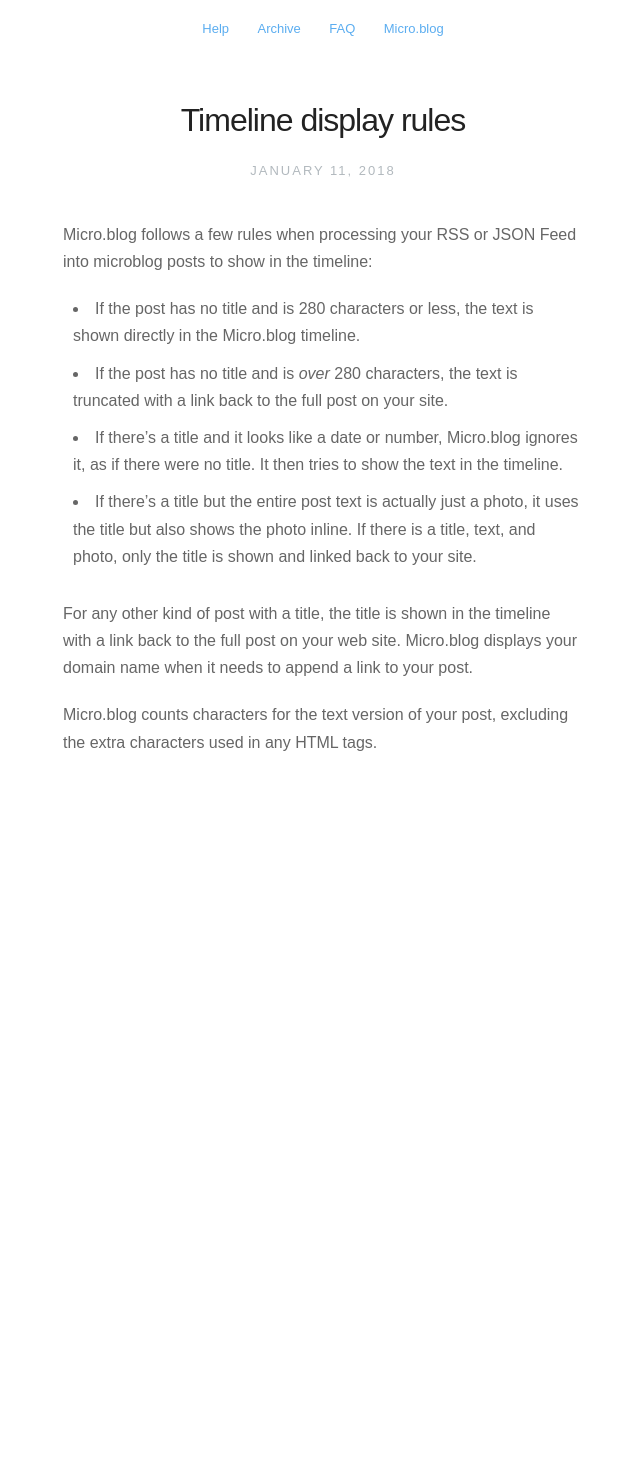
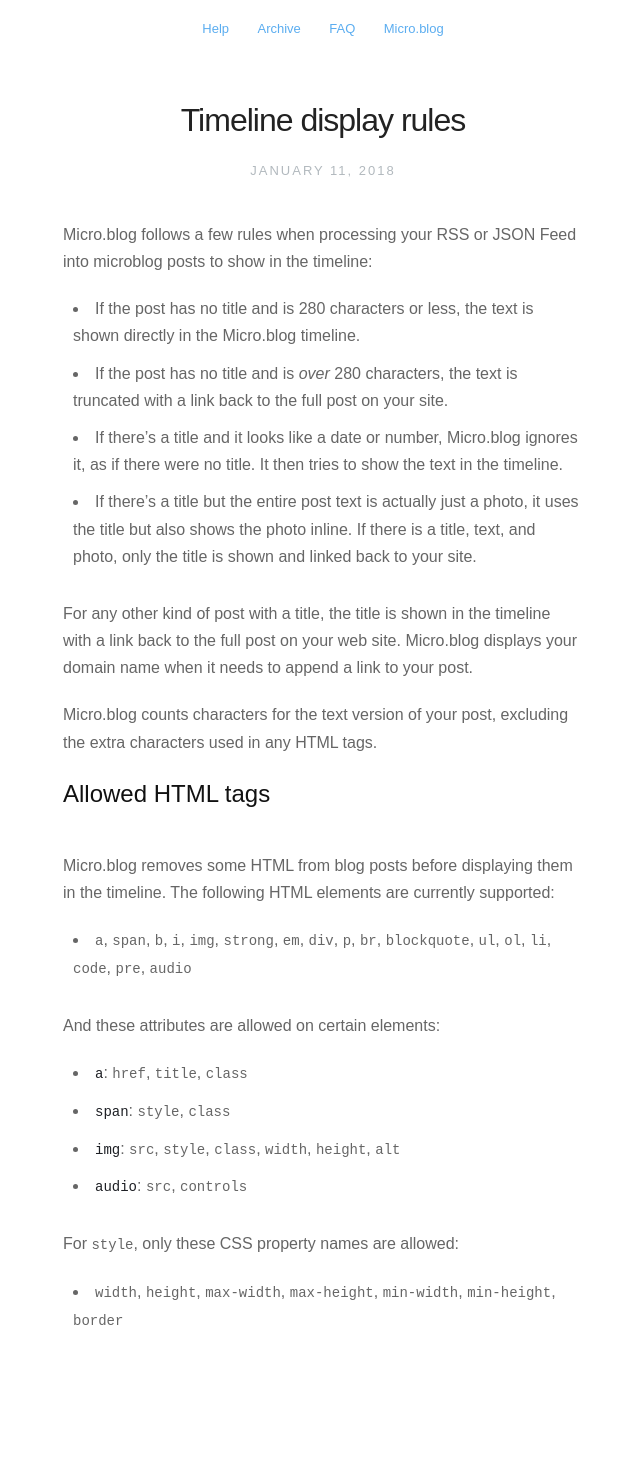
Before and after one commit to microdotblog/help.micro.blog, a Jekyll site: the page built from _posts/2018-01-11-timeline-rules.markdown, in a window 1280 px wide. Shown: the whole page, without its empty margins (317-957 px from the left). Built offline with Jekyll 4.4.1, drawn with Linux system fonts in a browser that asks for light colours; nearby versions of some CDN libraries; before the commit the page ends 900 px from its top, so only the background shows below that.

Commit message:
Added allowed HTML tags in timeline.

```diff
--- a/_posts/2018-01-11-timeline-rules.markdown
+++ b/_posts/2018-01-11-timeline-rules.markdown
@@ -14,3 +14,20 @@
 For any other kind of post with a title, the title is shown in the timeline with a link back to the full post on your web site. Micro.blog displays your domain name when it needs to append a link to your post.
 
 Micro.blog counts characters for the text version of your post, excluding the extra characters used in any HTML tags.
+
+## Allowed HTML tags
+
+Micro.blog removes some HTML from blog posts before displaying them in the timeline. The following HTML elements are currently supported:
+
+* `a`, `span`, `b`, `i`, `img`, `strong`, `em`, `div`, `p`, `br`, `blockquote`, `ul`, `ol`, `li`, `code`, `pre`, `audio`
+
+And these attributes are allowed on certain elements:
+
+* **`a`**: `href`, `title`, `class`
+* **`span`**: `style`, `class`
+* **`img`**: `src`, `style`, `class`, `width`, `height`, `alt`
+* **`audio`**: `src`, `controls`
+
+For `style`, only these CSS property names are allowed:
+
+* `width`, `height`, `max-width`, `max-height`, `min-width`, `min-height`, `border`
```
